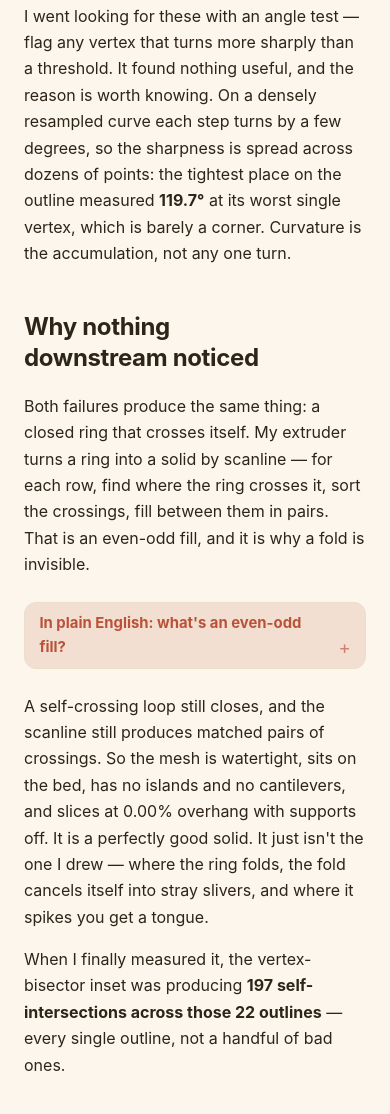
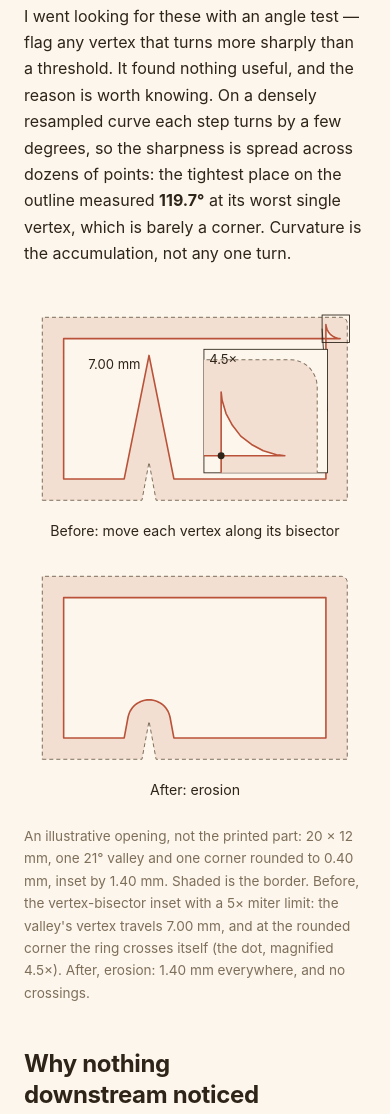
Before and after one commit to mcmizzle/mcmizzle.github.io, a plain HTML site: page blog/watertight-mesh-wrong-shape/index.html in a window 390 px wide. Shown: the part 2983-4097 px from the top of the page. Drawn offline with Linux system fonts and the light colour scheme.

Commit message:
Sync from source@483bd56
Mesh post: before/after figure of the inset failures (#212) (#220)

Inline SVG computed from an illustrative opening (not the printed part):
the post's vertex-bisector inset at a 5x miter limit beside erosion, both
at 1.40 mm. The valley vertex travels 7.00 mm; the 0.40 mm corner's ring
crosses itself, shown magnified. Panels stack on a phone; works in dark mode.

Co-authored-by: Claude Opus 5.5 <noreply@anthropic.com>

```diff
--- a/assets/style.css
+++ b/assets/style.css
@@ -299,6 +299,25 @@ article.post figcaption {
   margin-top: 0.4rem;
 }
 
+/* A post's diagram: inline SVG panels side by side, stacked on a phone. */
+article.post figure.diagram {
+  display: flex;
+  flex-wrap: wrap;
+  gap: 1rem;
+  margin: 2rem 0;
+}
+
+article.post figure.diagram svg {
+  flex: 1 1 260px;
+  min-width: 0;
+  max-width: 100%;
+  height: auto;
+}
+
+article.post figure.diagram figcaption {
+  flex-basis: 100%;
+}
+
 article.post img {
   max-width: 100%;
   height: auto;
--- a/blog/watertight-mesh-wrong-shape/index.html
+++ b/blog/watertight-mesh-wrong-shape/index.html
@@ -151,6 +151,41 @@ out.append((p[0] + bx * d / cosh, p[1] + by * d / cosh))
     vertex, which is barely a corner. Curvature is the accumulation, not any one
     turn.
   </p>
+
+  <figure class="diagram">
+  <svg viewBox="0 0 314 224" role="img" aria-label="Vertex-bisector inset" xmlns="http://www.w3.org/2000/svg">
+        <path d="M16.8,184.8 108.3,184.8 114.8,149.8 121.3,184.8 296.8,184.8 296.8,22.4 296.7,21.3 296.4,20.3 295.9,19.3 295.2,18.4 294.3,17.7 293.3,17.2 292.3,16.9 291.2,16.8 16.8,16.8Z M36.4,165.2 92.0,165.2 114.8,51.8 137.6,165.2 277.2,165.2 277.2,23.4 277.4,25.1 278.2,27.8 279.5,30.2 281.2,32.4 283.4,34.1 285.8,35.4 288.5,36.2 290.2,36.4 36.4,36.4Z" fill-rule="evenodd" fill="var(--accent-soft)" stroke="none"/>
+        <polygon points="16.8,184.8 108.3,184.8 114.8,149.8 121.3,184.8 296.8,184.8 296.8,22.4 296.7,21.3 296.4,20.3 295.9,19.3 295.2,18.4 294.3,17.7 293.3,17.2 292.3,16.9 291.2,16.8 16.8,16.8" fill="none" stroke="var(--muted)" stroke-width="1" stroke-dasharray="4 3" vector-effect="non-scaling-stroke"/>
+        <polygon points="36.4,165.2 92.0,165.2 114.8,51.8 137.6,165.2 277.2,165.2 277.2,23.4 277.4,25.1 278.2,27.8 279.5,30.2 281.2,32.4 283.4,34.1 285.8,35.4 288.5,36.2 290.2,36.4 36.4,36.4" fill="none" stroke="var(--accent)" stroke-width="1.6" stroke-linejoin="round" vector-effect="non-scaling-stroke"/>
+        <text x="107" y="64" text-anchor="end" font-size="12" fill="var(--fg)">7.00 mm</text>
+        <defs><clipPath id="fold-clip"><rect x="165.2" y="46.2" width="113.4" height="113.4"/></clipPath></defs>
+        <rect x="273.7" y="14.7" width="25.2" height="25.2" fill="none" stroke="var(--fg)" stroke-width="0.8"/>
+        <line x1="273.7" y1="27.3" x2="278.6" y2="102.9" stroke="var(--fg)" stroke-width="0.8"/>
+        <rect x="165.2" y="46.2" width="113.4" height="113.4" fill="var(--bg)" stroke="var(--fg)" stroke-width="0.8"/>
+        <g clip-path="url(#fold-clip)"><g transform="translate(-1066.4 -19.9) scale(4.5)">
+        <path d="M16.8,184.8 108.3,184.8 114.8,149.8 121.3,184.8 296.8,184.8 296.8,22.4 296.7,21.3 296.4,20.3 295.9,19.3 295.2,18.4 294.3,17.7 293.3,17.2 292.3,16.9 291.2,16.8 16.8,16.8Z M36.4,165.2 92.0,165.2 114.8,51.8 137.6,165.2 277.2,165.2 277.2,23.4 277.4,25.1 278.2,27.8 279.5,30.2 281.2,32.4 283.4,34.1 285.8,35.4 288.5,36.2 290.2,36.4 36.4,36.4Z" fill-rule="evenodd" fill="var(--accent-soft)" stroke="none"/>
+        <polygon points="16.8,184.8 108.3,184.8 114.8,149.8 121.3,184.8 296.8,184.8 296.8,22.4 296.7,21.3 296.4,20.3 295.9,19.3 295.2,18.4 294.3,17.7 293.3,17.2 292.3,16.9 291.2,16.8 16.8,16.8" fill="none" stroke="var(--muted)" stroke-width="1" stroke-dasharray="4 3" vector-effect="non-scaling-stroke"/>
+        <polygon points="36.4,165.2 92.0,165.2 114.8,51.8 137.6,165.2 277.2,165.2 277.2,23.4 277.4,25.1 278.2,27.8 279.5,30.2 281.2,32.4 283.4,34.1 285.8,35.4 288.5,36.2 290.2,36.4 36.4,36.4" fill="none" stroke="var(--accent)" stroke-width="1.6" stroke-linejoin="round" vector-effect="non-scaling-stroke"/>
+        <circle cx="277.2" cy="36.4" r="0.71" fill="var(--fg)"/>
+        </g></g>
+        <text x="170" y="60" font-size="12" fill="var(--fg)">4.5×</text>
+        <text x="157" y="218" text-anchor="middle" font-size="13" fill="var(--fg)">Before: move each vertex along its bisector</text>
+      </svg>
+  <svg viewBox="0 0 314 224" role="img" aria-label="Erosion" xmlns="http://www.w3.org/2000/svg">
+        <path d="M16.8,184.8 108.3,184.8 114.8,149.8 121.3,184.8 296.8,184.8 296.8,22.4 296.7,21.3 296.4,20.3 295.9,19.3 295.2,18.4 294.3,17.7 293.3,17.2 292.3,16.9 291.2,16.8 16.8,16.8Z M36.4,165.2 36.4,36.4 277.2,36.4 277.2,165.2 137.6,165.2 134.1,146.2 133.6,144.3 133.0,142.5 132.2,140.7 131.2,139.1 130.1,137.5 128.8,136.0 127.3,134.7 125.8,133.6 124.1,132.6 122.4,131.7 120.5,131.1 118.7,130.6 116.7,130.3 114.8,130.2 112.9,130.3 110.9,130.6 109.1,131.1 107.2,131.7 105.5,132.6 103.8,133.6 102.3,134.7 100.8,136.0 99.5,137.5 98.4,139.1 97.4,140.7 96.6,142.5 96.0,144.3 95.5,146.2 92.0,165.2Z" fill-rule="evenodd" fill="var(--accent-soft)" stroke="none"/>
+        <polygon points="16.8,184.8 108.3,184.8 114.8,149.8 121.3,184.8 296.8,184.8 296.8,22.4 296.7,21.3 296.4,20.3 295.9,19.3 295.2,18.4 294.3,17.7 293.3,17.2 292.3,16.9 291.2,16.8 16.8,16.8" fill="none" stroke="var(--muted)" stroke-width="1" stroke-dasharray="4 3" vector-effect="non-scaling-stroke"/>
+        <polygon points="36.4,165.2 36.4,36.4 277.2,36.4 277.2,165.2 137.6,165.2 134.1,146.2 133.6,144.3 133.0,142.5 132.2,140.7 131.2,139.1 130.1,137.5 128.8,136.0 127.3,134.7 125.8,133.6 124.1,132.6 122.4,131.7 120.5,131.1 118.7,130.6 116.7,130.3 114.8,130.2 112.9,130.3 110.9,130.6 109.1,131.1 107.2,131.7 105.5,132.6 103.8,133.6 102.3,134.7 100.8,136.0 99.5,137.5 98.4,139.1 97.4,140.7 96.6,142.5 96.0,144.3 95.5,146.2 92.0,165.2" fill="none" stroke="var(--accent)" stroke-width="1.6" stroke-linejoin="round" vector-effect="non-scaling-stroke"/>
+        <text x="157" y="218" text-anchor="middle" font-size="13" fill="var(--fg)">After: erosion</text>
+      </svg>
+    <figcaption>
+      An illustrative opening, not the printed part: 20 × 12 mm, one 21°
+      valley and one corner rounded to 0.40 mm, inset by 1.40 mm. Shaded is
+      the border. Before, the vertex-bisector inset with a 5× miter limit: the
+      valley's vertex travels 7.00 mm, and at the rounded corner the ring
+      crosses itself (the dot, magnified 4.5×). After, erosion: 1.40 mm
+      everywhere, and no crossings.
+    </figcaption>
+  </figure>
 
   <h2>Why nothing downstream noticed</h2>
 
```
